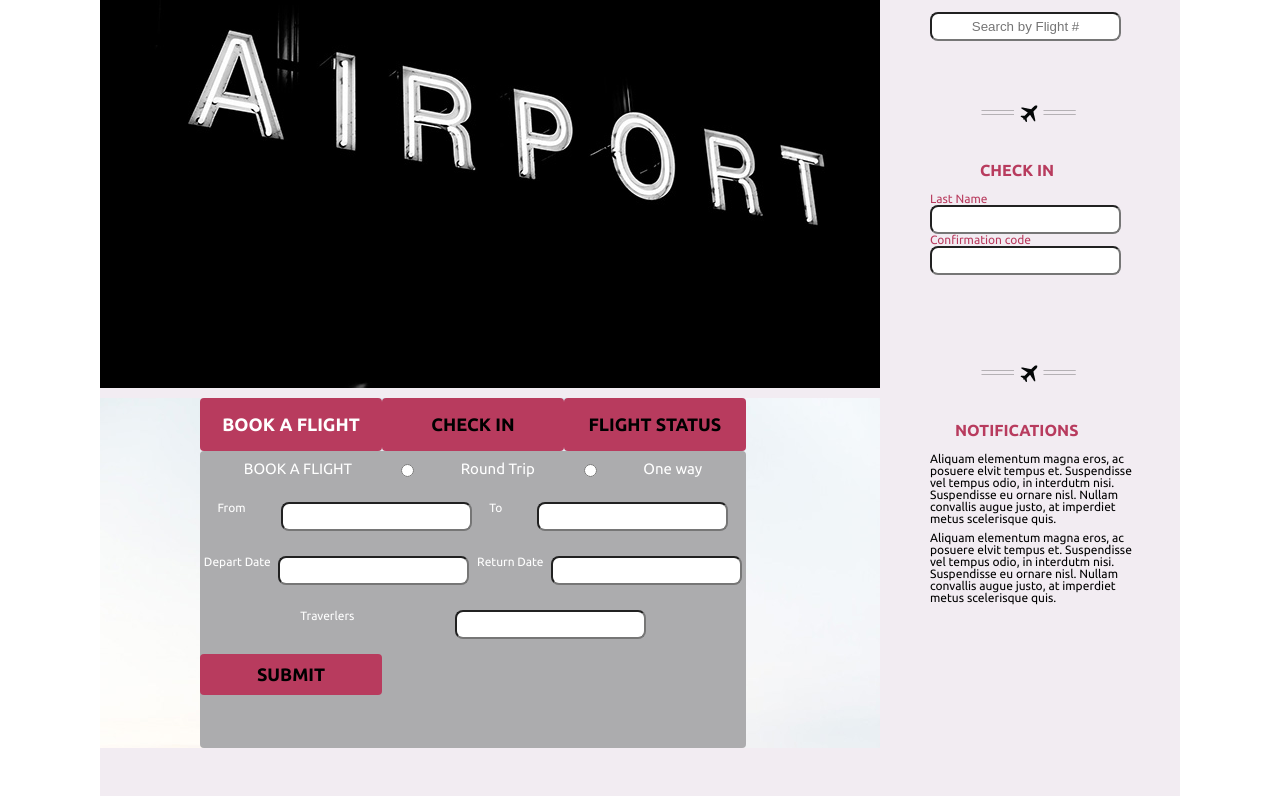
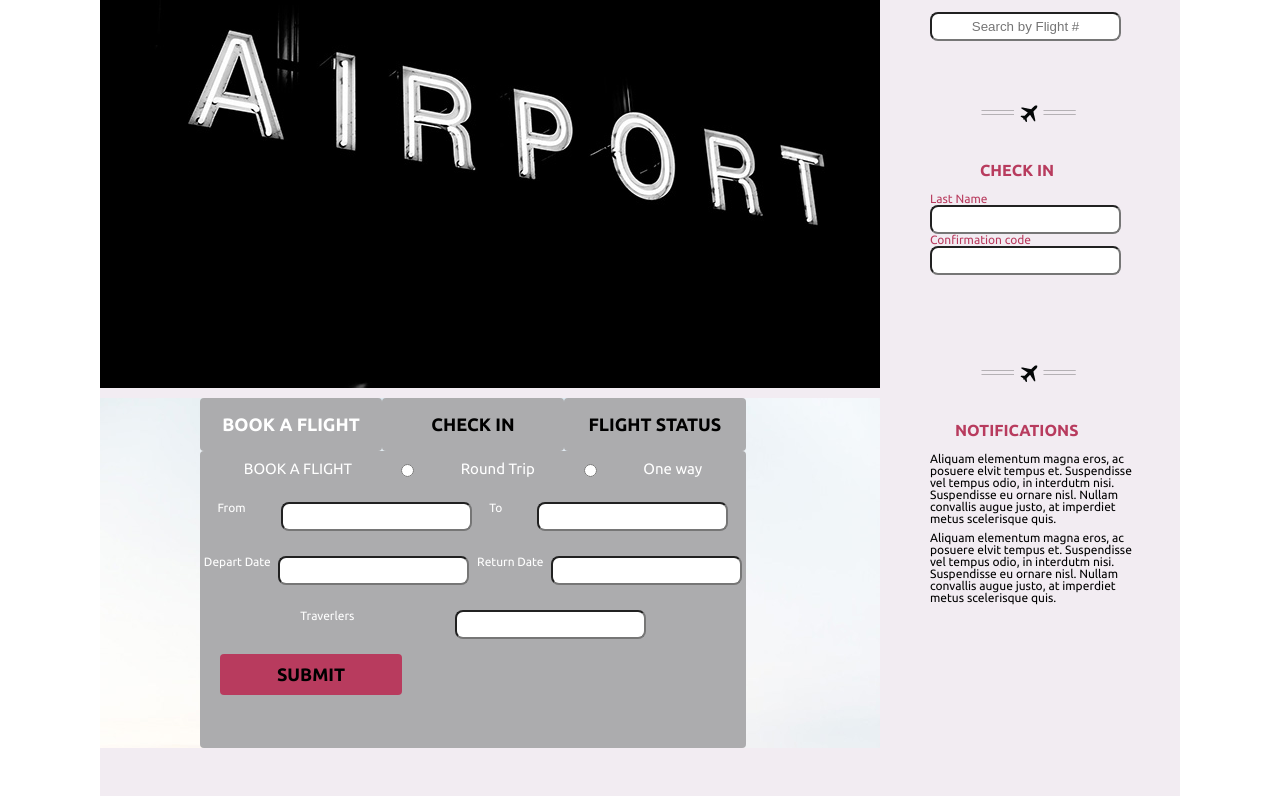
Before and after one commit to kidsfly/kidsfly_ui, a plain HTML site: page index.html in a window 1280 px wide. Shown: the part 233-1029 px from the top of the page. Drawn offline with Linux system fonts and the light colour scheme.

Commit message:
final push

```diff
--- a/index.html
+++ b/index.html
@@ -141,7 +141,7 @@
               </div>
 
               <br>
-              <button class="submitBtn" type="submit" name="btn">SUBMIT</button>
+              <button id="submitBtn" type="submit" name="btn">SUBMIT</button>
 
             </form>
 
--- a/less/index.less
+++ b/less/index.less
@@ -420,7 +420,7 @@ main {
 		font-family: 'Ubuntu', sans-serif;
 		font-weight: bolder;
 		font-size: 1.8rem;
-		background-color: #b83b5e;
+		background-color: #acacae;
 		@media (max-width: 500px) {
 			height: auto;
 			width: auto;
@@ -466,18 +466,20 @@ main {
 	}
 }
 
-.submitBtn {
+#submitBtn {
 	background-color: #b83b5e;
 	box-shadow: none;
 	border: 2px;
 	border-radius: 4px;
-	&hover {
-		color: white;
-	}
+	margin-left: 20px;
 	@media (max-width: 500px) {
 		height: auto;
 		width: auto;
 	}
+}
+
+#submitBtn:hover {
+	color: white;
 }
 
 .aboutFooterNav {
```
Also changed, not shown: css/index.css.
